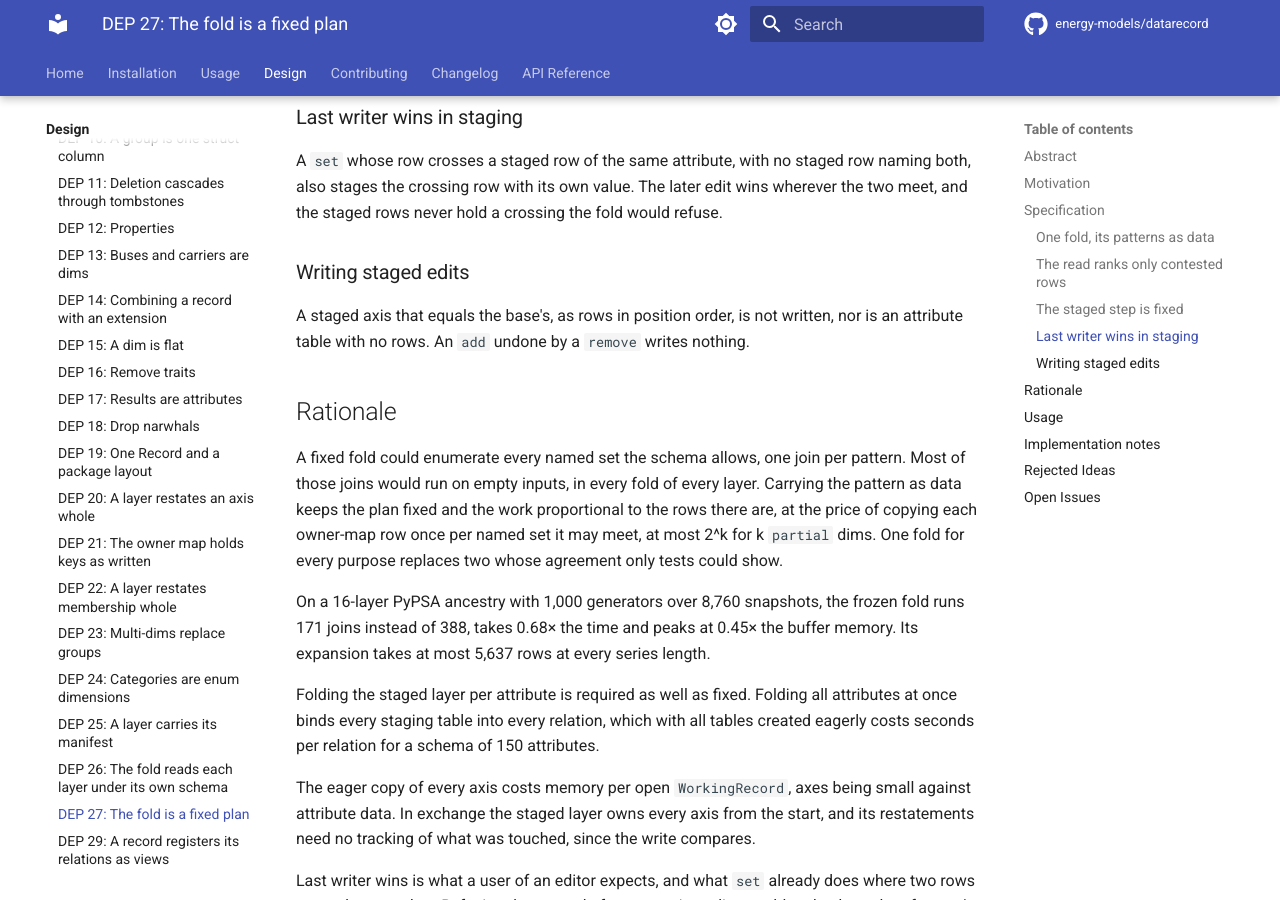
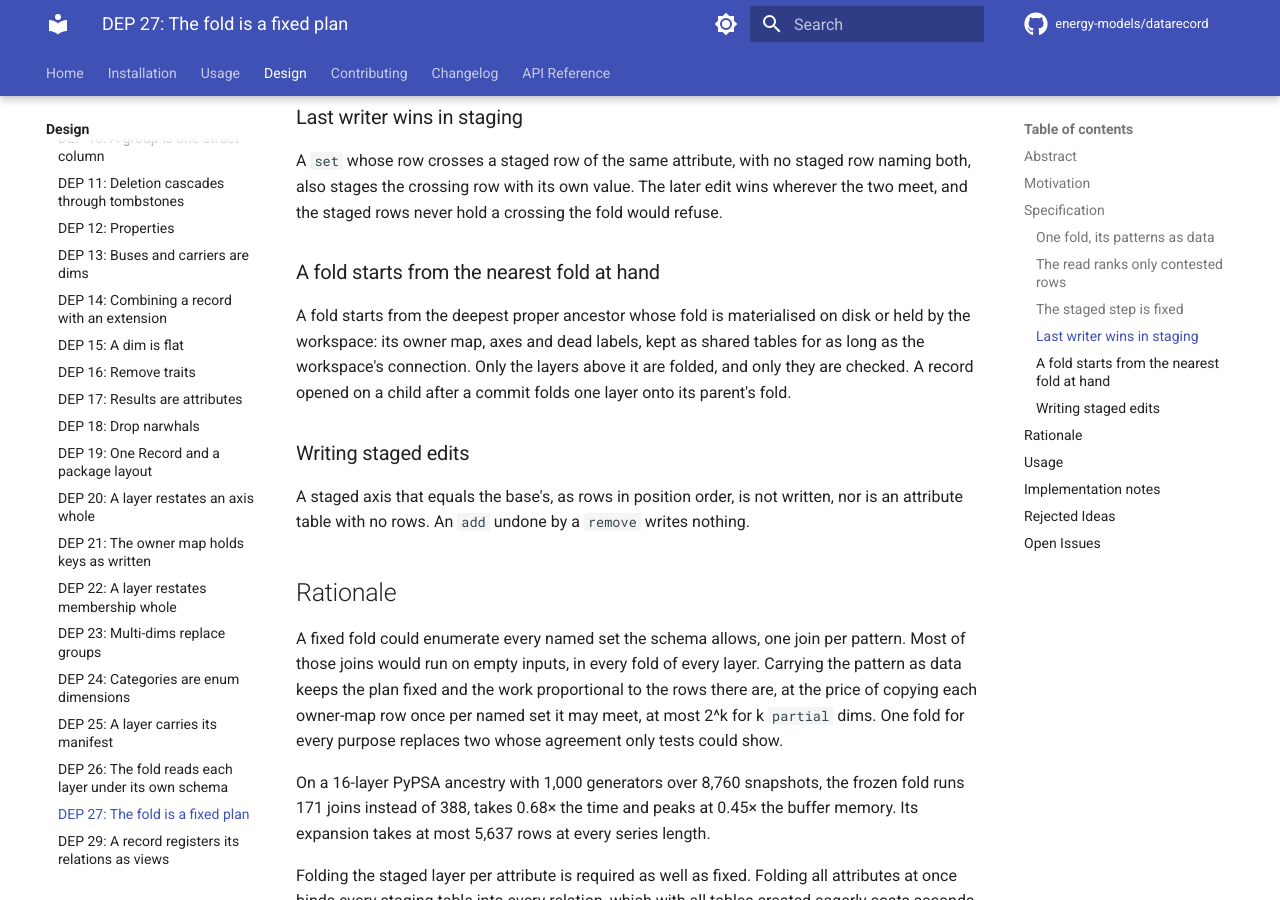
Before and after one commit to energy-models/datarecord, an MkDocs documentation site: the page built from docs/design/proposals/dep-0027-the-fold-is-a-fixed-plan.md, in a window 1280 px wide and 900 px high, scrolled down 2750 px. Built offline with MkDocs 1.6.1 and Material for MkDocs 9.7.7, drawn with Linux system fonts in a browser that asks for light colours; comment, search, counter and statistics services are not loaded; some of the changed text lies outside the part shown.

Commit message:
docs: DEP 27, a fold starts from the nearest fold at hand

```diff
--- a/docs/design/proposals/dep-0027-the-fold-is-a-fixed-plan.md
+++ b/docs/design/proposals/dep-0027-the-fold-is-a-fixed-plan.md
@@ -67,6 +67,10 @@ A relation of a `WorkingRecord` is a function of the schema and of table names,
 
 A `set` whose row crosses a staged row of the same attribute, with no staged row naming both, also stages the crossing row with its own value. The later edit wins wherever the two meet, and the staged rows never hold a crossing the fold would refuse.
 
+### A fold starts from the nearest fold at hand
+
+A fold starts from the deepest proper ancestor whose fold is materialised on disk or held by the workspace: its owner map, axes and dead labels, kept as shared tables for as long as the workspace's connection. Only the layers above it are folded, and only they are checked. A record opened on a child after a commit folds one layer onto its parent's fold.
+
 ### Writing staged edits
 
 A staged axis that equals the base's, as rows in position order, is not written, nor is an attribute table with no rows. An `add` undone by a `remove` writes nothing.
@@ -122,6 +126,7 @@ rel.fetchall()  # holds 150.0
 10. A checkpoint every few layers rather than every layer, and one union per layer in place of two binds.
 11. The parts of the plan derived from a schema built once per fold and layer schema.
 12. `materialise` reusing the frozen fold a workspace already holds.
+13. `_base_and_above` taking a workspace-held fold of an ancestor as its seed, beside a materialised one.
 
 The check: today's suite, with the tests asserting the refusal of crossing staged edits turned to last-writer-wins; owner maps equal to today's on every ancestry of the equivalence runs; a map materialised by today's code read back identically. After every `set`, `add` and `remove`, every relation built before the edit equals the relation built afresh.
 
@@ -138,4 +143,4 @@ The check: today's suite, with the tests asserting the refusal of crossing stage
 
 - The checks at `set` and at write still enumerate named sets per pattern, with data-driven fetches.
 - `set` spreads a scenario-scoped or crossing broadcast into one staged row per entity and snapshot.
-- When a deep ancestry materialises its map, so that a cold fold is bounded by depth.
+- When a deep ancestry materialises its map, so that a cold fold in a fresh workspace is bounded by depth.
```
Also changed, not shown: docs/design/proposals/dep-0029-a-record-registers-as-views.md (+2 -1 lines).
